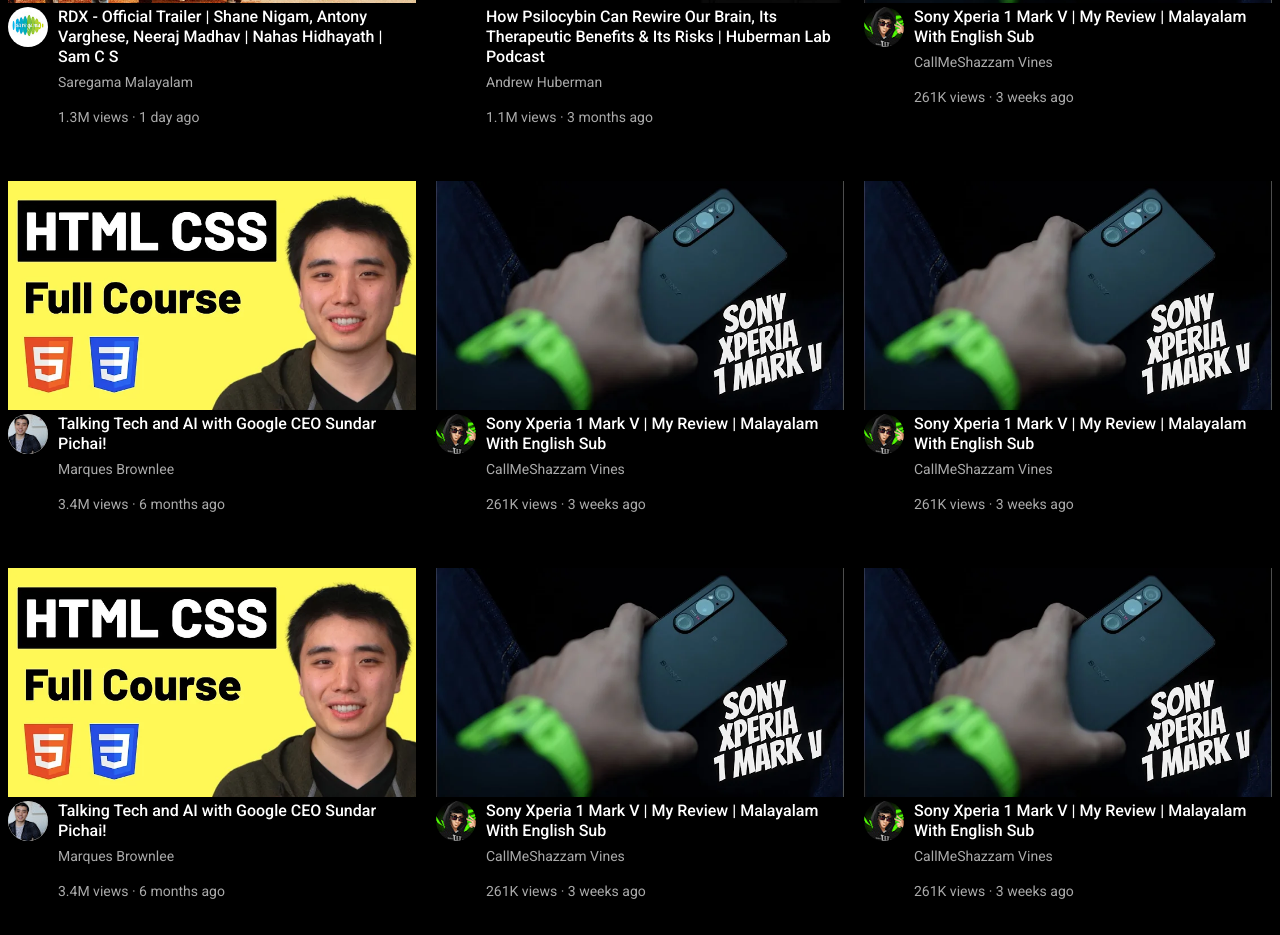
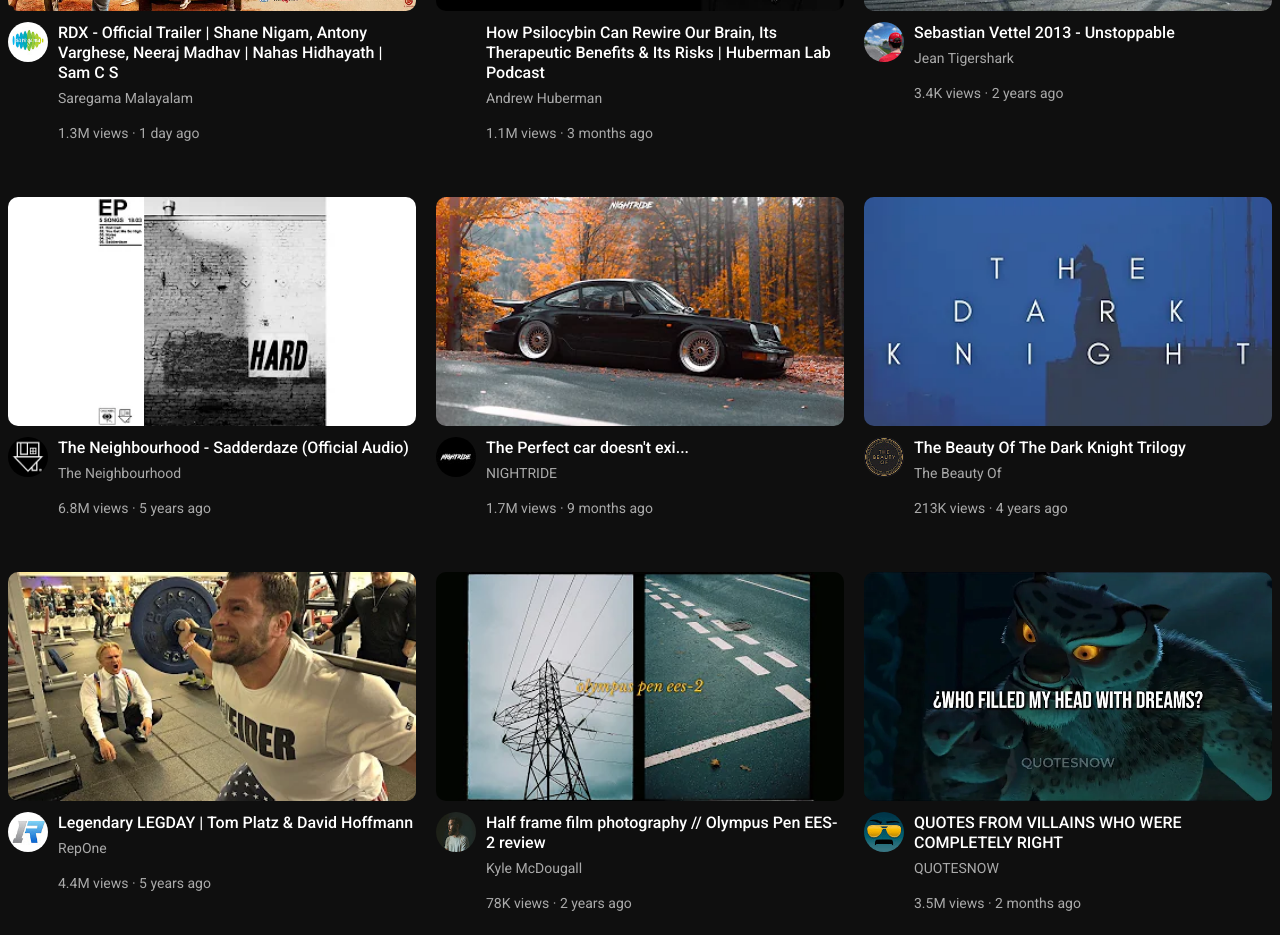
Before and after one commit to nadeemohc/YouTube-Clone, a plain HTML site: page index.html in a window 1280 px wide. Shown: the part 640-1575 px from the top of the page. Drawn offline with Linux system fonts and the light colour scheme.

Commit message:
finished the home using grid

```diff
--- a/index.html
+++ b/index.html
@@ -124,42 +124,42 @@
     </div>
     <div class="video-preview">
         <div class="thumbnail-row">
-            <img src="Images/thumbnail 2.webp" class="thumbnail" alt="">
+            <img src="Images/thumbnail 6.webp" class="thumbnail" alt="">
         </div>
         <div class="vid-info-grid">
             <div class="channel-picture">
-                <img src="Images/dp 1.jpg" class="profile-picture" alt="">
+                <img src="Images/dp 6.jpg" class="profile-picture" alt="">
             </div>
             <div class="video-info">
                 <p class="video-title">
-                    Sony Xperia 1 Mark V | My Review | Malayalam With English Sub
+                    Sebastian Vettel 2013 - Unstoppable
                 </p>
                 <p class="video-author">
-                    CallMeShazzam Vines
+                    Jean Tigershark
                 </p><br>
                 <p class="video-stats">
-                    261K views &#183; 3 weeks ago
+                    3.4K views &#183; 2 years ago
                 </p>
             </div>
         </div>
     </div>
     <div class="video-preview">
                 <div class="thumbnail-row">
-                    <img src="Images/hq720.webp" class="thumbnail" alt="">
+                    <img src="Images/thumbnail 7.webp" class="thumbnail" alt="">
                 </div>
                 <div class="vid-info-grid">
                     <div class="channel-picture">
-                        <img src="Images/dp 2.jpg" class="profile-picture" alt="">
+                        <img src="Images/dp 7.jpg" class="profile-picture" alt="">
                     </div>
                     <div class="video-info">
                         <p class="video-title">
-                            Talking Tech and AI with Google CEO Sundar Pichai!
+                            The Neighbourhood - Sadderdaze (Official Audio)
                         </p>
                         <p class="video-author">
-                            Marques Brownlee
+                            The Neighbourhood
                         </p><br>
                         <p class="video-stats">
-                            3.4M views &#183; 6 months ago
+                            6.8M views &#183; 5 years ago
                         </p>
                     </div>
                 </div>
@@ -167,63 +167,63 @@
 
         <div class="video-preview">
             <div class="thumbnail-row">
-                <img src="Images/thumbnail 2.webp" class="thumbnail" alt="">
+                <img src="Images/thumbnail 8.webp" class="thumbnail" alt="">
             </div>
             <div class="vid-info-grid">
                 <div class="channel-picture">
-                    <img src="Images/dp 1.jpg" class="profile-picture" alt="">
+                    <img src="Images/dp 8.jpg" class="profile-picture" alt="">
                 </div>
                 <div class="video-info">
                     <p class="video-title">
-                        Sony Xperia 1 Mark V | My Review | Malayalam With English Sub
+                        The Perfect car doesn't exi...
                     </p>
                     <p class="video-author">
-                        CallMeShazzam Vines
+                        NIGHTRIDE
                     </p><br>
                     <p class="video-stats">
-                        261K views &#183; 3 weeks ago
+                        1.7M views &#183; 9 months ago
                     </p>
                 </div>
             </div>
         </div>
         <div class="video-preview">
             <div class="thumbnail-row">
-                <img src="Images/thumbnail 2.webp" class="thumbnail" alt="">
+                <img src="Images/thumbnail 9.webp" class="thumbnail" alt="">
             </div>
             <div class="vid-info-grid">
                 <div class="channel-picture">
-                    <img src="Images/dp 1.jpg" class="profile-picture" alt="">
+                    <img src="Images/dp 9.jpg" class="profile-picture" alt="">
                 </div>
                 <div class="video-info">
                     <p class="video-title">
-                        Sony Xperia 1 Mark V | My Review | Malayalam With English Sub
+                        The Beauty Of The Dark Knight Trilogy
                     </p>
                     <p class="video-author">
-                        CallMeShazzam Vines
+                        The Beauty Of
                     </p><br>
                     <p class="video-stats">
-                        261K views &#183; 3 weeks ago
+                        213K views &#183; 4 years ago
                     </p>
                 </div>
             </div>
         </div>
         <div class="video-preview">
             <div class="thumbnail-row">
-                <img src="Images/hq720.webp" class="thumbnail" alt="">
+                <img src="Images/thumbnail 10.webp" class="thumbnail" alt="">
             </div>
             <div class="vid-info-grid">
                 <div class="channel-picture">
-                    <img src="Images/dp 2.jpg" class="profile-picture" alt="">
+                    <img src="Images/dp 10.jpg" class="profile-picture" alt="">
                 </div>
                 <div class="video-info">
                     <p class="video-title">
-                        Talking Tech and AI with Google CEO Sundar Pichai!
+                        Legendary LEGDAY | Tom Platz & David Hoffmann
                     </p>
                     <p class="video-author">
-                        Marques Brownlee
+                        RepOne
                     </p><br>
                     <p class="video-stats">
-                        3.4M views &#183; 6 months ago
+                        4.4M views &#183; 5 years ago
                     </p>
                 </div>
             </div>
@@ -231,42 +231,42 @@
 
         <div class="video-preview">
             <div class="thumbnail-row">
-                <img src="Images/thumbnail 2.webp" class="thumbnail" alt="">
+                <img src="Images/thumbnail 11.webp" class="thumbnail" alt="">
             </div>
             <div class="vid-info-grid">
                 <div class="channel-picture">
-                    <img src="Images/dp 1.jpg" class="profile-picture" alt="">
+                    <img src="Images/dp 11.jpg" class="profile-picture" alt="">
                 </div>
                 <div class="video-info">
                     <p class="video-title">
-                        Sony Xperia 1 Mark V | My Review | Malayalam With English Sub
+                        Half frame film photography // Olympus Pen EES-2 review
                     </p>
                     <p class="video-author">
-                        CallMeShazzam Vines
+                        Kyle McDougall
                     </p><br>
                     <p class="video-stats">
-                        261K views &#183; 3 weeks ago
+                        78K views &#183; 2 years ago
                     </p>
                 </div>
             </div>
         </div>
         <div class="video-preview">
             <div class="thumbnail-row">
-                <img src="Images/thumbnail 2.webp" class="thumbnail" alt="">
+                <img src="Images/thumbnail 12.webp" class="thumbnail" alt="">
             </div>
             <div class="vid-info-grid">
                 <div class="channel-picture">
-                    <img src="Images/dp 1.jpg" class="profile-picture" alt="">
+                    <img src="Images/dp 12.jpg" class="profile-picture" alt="">
                 </div>
                 <div class="video-info">
                     <p class="video-title">
-                        Sony Xperia 1 Mark V | My Review | Malayalam With English Sub
+                        QUOTES FROM VILLAINS WHO WERE COMPLETELY RIGHT
                     </p>
                     <p class="video-author">
-                        CallMeShazzam Vines
+                        QUOTESNOW
                     </p><br>
                     <p class="video-stats">
-                        261K views &#183; 3 weeks ago
+                        3.5M views &#183; 2 months ago
                     </p>
                 </div>
             </div>
--- a/style.css
+++ b/style.css
@@ -1,5 +1,5 @@
 *{
-    background-color: rgb(0, 0, 0);
+    background-color: #0f0f0f;
 }
 p{
     font-family: Roboto, Arial;
@@ -7,7 +7,7 @@
     margin-bottom: 0px;
 }
 .thumbnail{
-    /* border-radius: 10px; */
+    border-radius: 10px;
     width: 100%;
     /* height: 193.11; */
 
@@ -22,6 +22,7 @@
 
 }
 .vid-info-grid{
+    padding-top: 7px;
     display: grid;
     grid-template-columns: 50px 1fr;
 }
@@ -40,6 +41,7 @@
 
 
 .video-title{
+     padding-top: 1px;
     line-height: 20px;
     color: white;
     margin-bottom: 7px;
```
Also changed, not shown: Images/dp 10.jpg (added), Images/dp 11.jpg (added), Images/dp 12.jpg (added), Images/dp 6.jpg (added), Images/dp 7.jpg (added), Images/dp 8.jpg (added), Images/dp 9.jpg (added), Images/thumbnail 10.webp (added), Images/thumbnail 11.webp (added), Images/thumbnail 12.webp (added), Images/thumbnail 6.webp (added), Images/thumbnail 7.webp (added), Images/thumbnail 8.webp (added), Images/thumbnail 9.webp (added).
